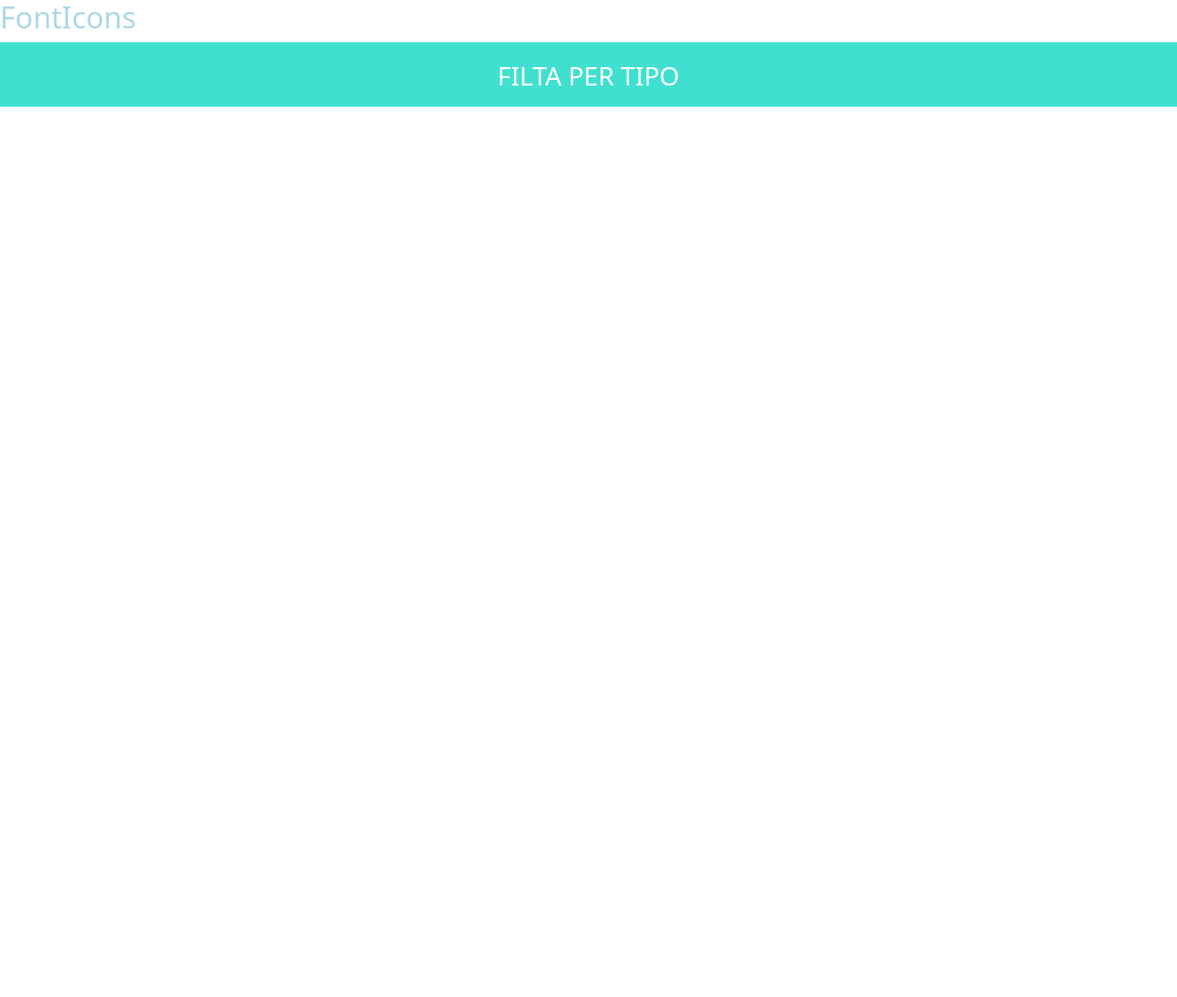
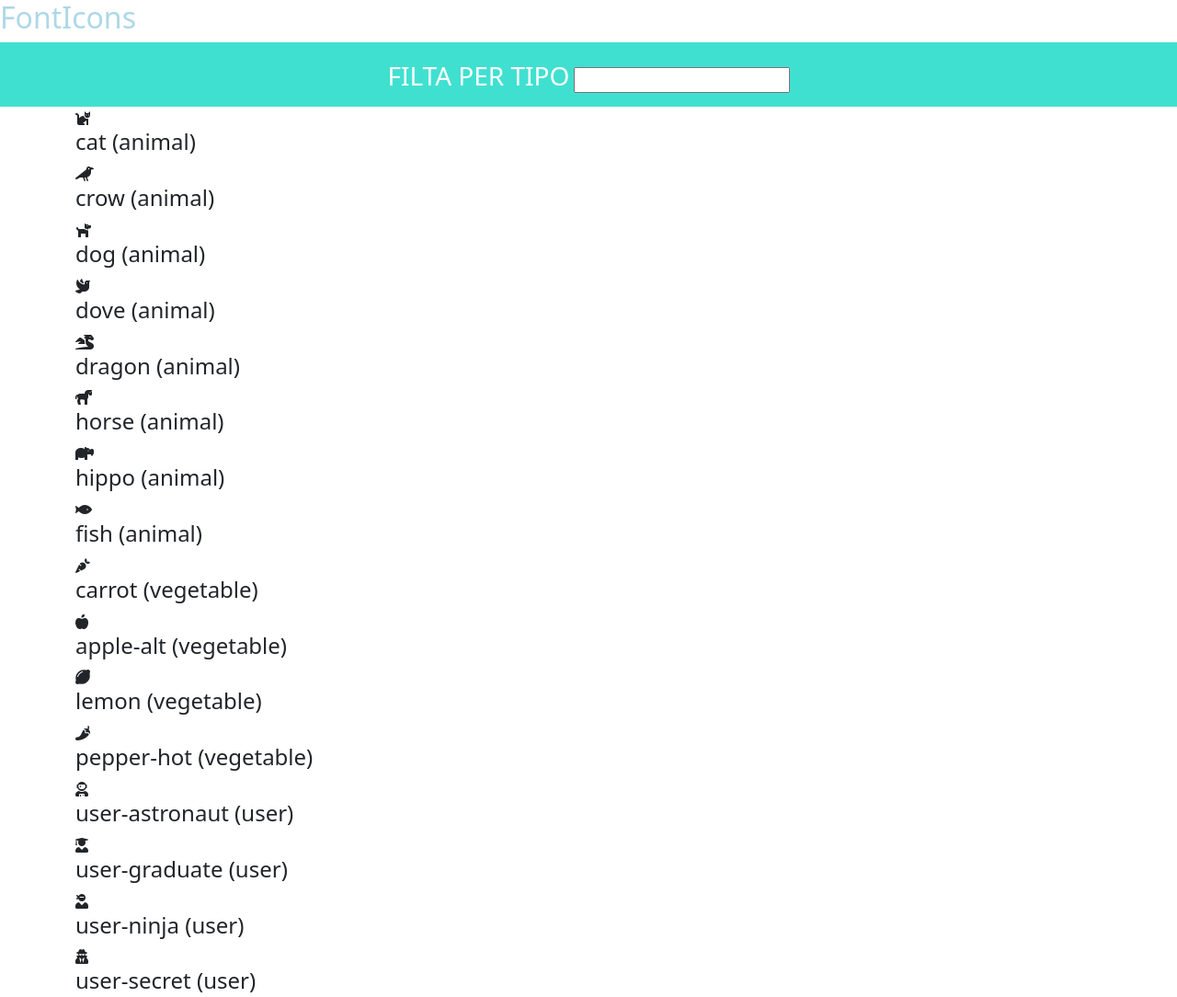
Before and after one commit to gualtierigio/js-snack-es6, a plain HTML site: page index.html in a window 1280 px wide. Shown: the whole page at 92% size. Before the commit the page ends 800 px from the top, so only its background shows below. Drawn offline with nearby package versions, Linux system fonts and the light colour scheme.

Commit message:
prima parte completa

```diff
--- a/css/style.css
+++ b/css/style.css
@@ -22,3 +22,7 @@
     padding: 20px;
     text-align: center;
 }
+
+header div h3 {
+    display: inline-block;
+}
--- a/index.html
+++ b/index.html
@@ -16,12 +16,13 @@
         <h2 class="my-lightblue">FontIcons</h2>
         <div class="bg-header">
             <h3 class="uppercase my-white">filta per tipo</h3>
+            <input type="menu">
         </div>
     </header>
     <main>
         <div class="container">
             <div class="row">
-                <div class="col">
+                <div class="col my_icon-box">
 
                 </div>
             </div>
--- a/javascript/myscript.js
+++ b/javascript/myscript.js
@@ -96,3 +96,26 @@ const icons =
 		family: 'fas'
 	}
 ];
+
+let container = document.querySelector(".my_icon-box");
+console.log(container);
+
+
+
+function printToPage(array, container){
+    let htmlContent = '';
+
+    array.forEach(element => {
+        const {name, prefix, type, family} = element;
+
+        htmlContent +=
+        `<div>
+            <i class="${family} ${prefix}${name}"></i>
+            <h4 class"my_icon-title">${name} (${type})</h4>
+        </div>`
+    });
+
+    container.innerHTML = htmlContent;
+};
+
+printToPage(icons, container);
```
